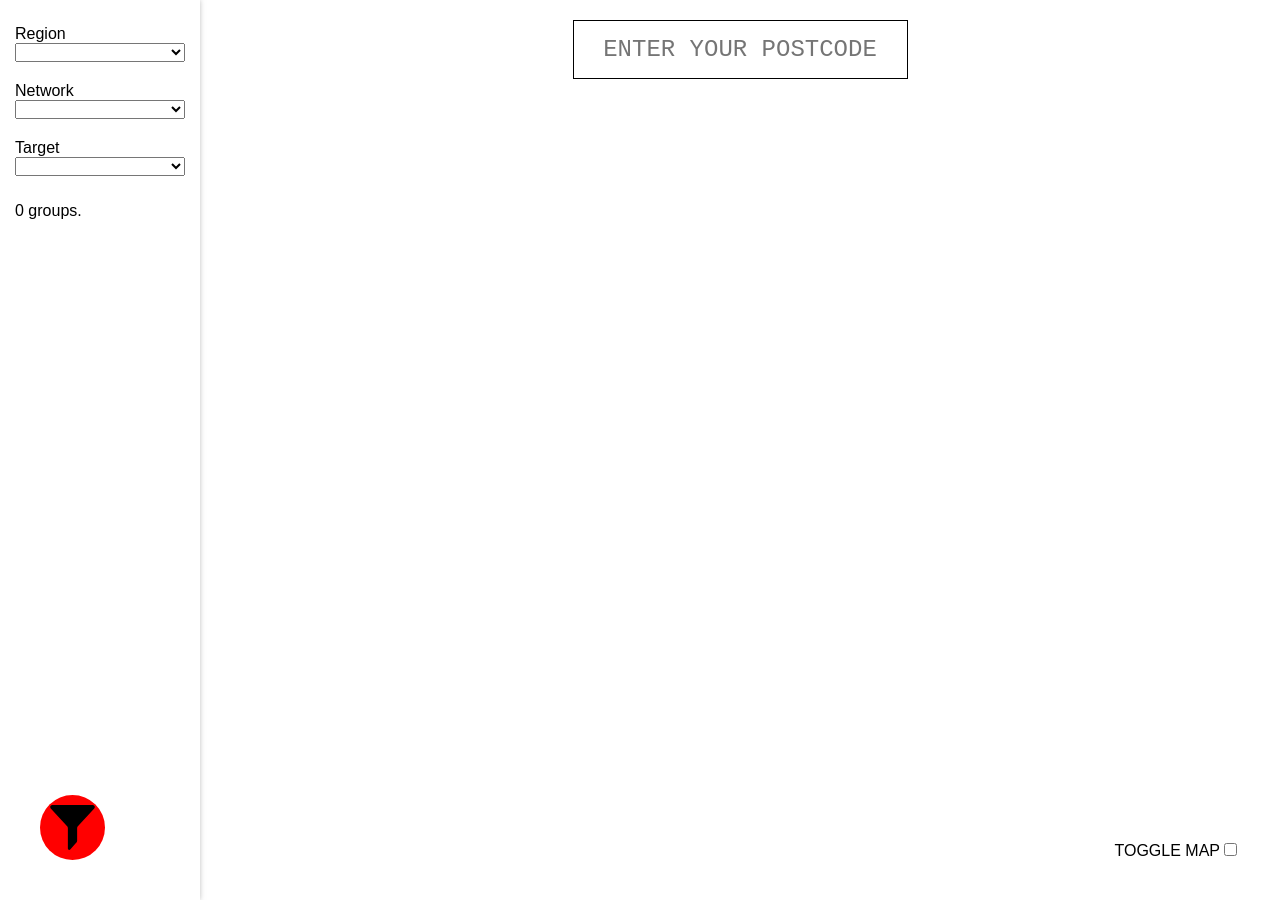
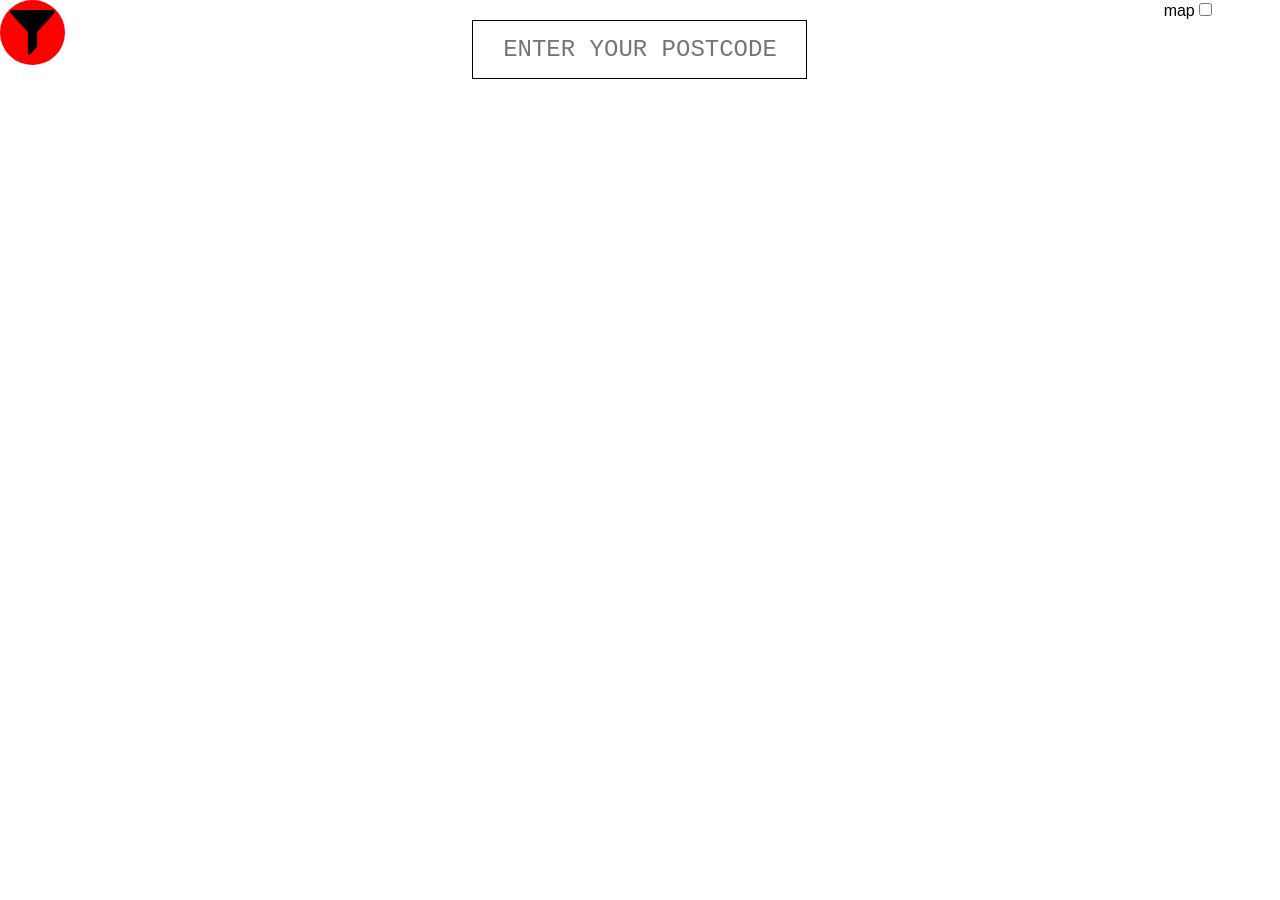
Before and after one commit to joe-irving/GroupContactMap, a Jekyll site: the page built from index.md, in a window 1280 px wide. Built offline with Jekyll 4.4.1, drawn with Linux system fonts in a browser that asks for light colours.

Commit message:
fix: hide filters and make more mobile friendly

```diff
--- a/_layouts/listing.html
+++ b/_layouts/listing.html
@@ -27,7 +27,17 @@ layout: none
     <body>
         {% raw %}
         <div id="listing-app" class="listing-app">
-            <div class="listing-content" :class="{mapMode: showMap}" >
+            <div class="listing-content" :class="{mapMode: showMap}" @click="hideFilters">
+                <div class="toggle-filters">
+                    <label for="toggle-filter-check">
+                        <svg viewBox="0 0 971.986 971.986" style="enable-background:new 0 0 971.986 971.986;">
+                            <path d="M370.216,459.3c10.2,11.1,15.8,25.6,15.8,40.6v442c0,26.601,32.1,40.101,51.1,21.4l123.3-141.3 c16.5-19.8,25.6-29.601,25.6-49.2V500c0-15,5.7-29.5,15.8-40.601L955.615,75.5c26.5-28.8,6.101-75.5-33.1-75.5h-873 c-39.2,0-59.7,46.6-33.1,75.5L370.216,459.3z"/>
+                        </svg>
+
+                    </label>
+                    <span class="filter-count" v-if="filterCount > 0">{{ filterCount }}</span>
+                    <input type="checkbox"id="toggle-filter-check" v-model="showFilters">
+                </div>
                 <div class="filters" :class="{ show: showFilters }" @click="updateMapPoints">
                     <form class="filter-form">
                         <div class="filter" v-if="filters.region.display">
@@ -58,16 +68,21 @@ layout: none
                                 <option :value="target.id" v-for="target in targets">{{ target.name }}</option>
                             </select>
                         </div>
+                        <div class="groups-count"><span class="group-number">{{ filteredGroups.length }}</span> group<span v-if="filteredGroups.length != 1">s</span>.</div>
                     </form>
-                    <div class="groups-count"><span class="group-number">{{ filteredGroups.length }}</span> group<span v-if="filteredGroups.length != 1">s</span>.</div>
+                </div>
+                <div class="toggle-map">
+                    <label for="toggle-map-check">map</label>
+                    <input type="checkbox" id="toggle-map-check" v-model="showMap">
                 </div>
                 <div class="map-section"  :class="{ hide: !showMap }">
                     <div class="map" id="group-map"></div>
                 </div>
+                <div class="postcode-lookup-form" v-if="!showMap">
+                    <input type="text" placeholder="Enter your postcode" v-model="postcode" @keyup="postcodeSearch">
+                </div>
                 <div class="directory-container" :class="{ sidebar: showMap }">
-                    <div class="postcode-lookup-form" v-if="!showMap">
-                        <input type="text" placeholder="Enter your postcode" v-model="postcode" @keyup="postcodeSearch">
-                    </div>
+
                     <div class="postcode-directory"  v-if="postcodePlace">
                         <h1>{{ postcodePlace.name }}</h1>
                         <div class="directory">
@@ -101,7 +116,7 @@ layout: none
 
             </div>
 
-            <div class="toggle-filters">
+            <!-- <div class="toggle-filters">
                 <label for="toggle-filter-check">
                     <svg viewBox="0 0 971.986 971.986" style="enable-background:new 0 0 971.986 971.986;">
 	                    <path d="M370.216,459.3c10.2,11.1,15.8,25.6,15.8,40.6v442c0,26.601,32.1,40.101,51.1,21.4l123.3-141.3 c16.5-19.8,25.6-29.601,25.6-49.2V500c0-15,5.7-29.5,15.8-40.601L955.615,75.5c26.5-28.8,6.101-75.5-33.1-75.5h-873 c-39.2,0-59.7,46.6-33.1,75.5L370.216,459.3z"/>
@@ -110,11 +125,11 @@ layout: none
                 </label>
                 <span class="filter-count" v-if="filterCount > 0">{{ filterCount }}</span>
                 <input type="checkbox"id="toggle-filter-check" v-model="showFilters">
-            </div>
-            <div class="toggle-map">
+            </div> -->
+            <!-- <div class="toggle-map">
                 <label for="toggle-map-check">TOGGLE MAP</label>
                 <input type="checkbox" id="toggle-map-check" v-model="showMap">
-            </div>
+            </div> -->
         </div>
         {% endraw %}
     </body>
--- a/_sass/map.scss
+++ b/_sass/map.scss
@@ -13,32 +13,48 @@ body {
 .listing-app {
     .listing-content {
         display: grid;
-        grid-template-columns: $sidebar-width*2/3 1fr $sidebar-width;
-        grid-template-rows: 100vh;
-        .filter {
-            grid-row-start: 1;
-            grid-row-end: 2;
-            grid-column-start: 1;
-            grid-column-end: 2;
+        // grid-template-columns: min(50px, 1fr) min($sidebar-width, 2fr) 3fr min($sidebar-width, 2fr) min(50px, 1fr);
+        grid-template-columns: 1fr 2fr 5fr 2fr 1fr;
+        grid-template-rows: 1fr 2fr 5fr 2fr 1fr;
+        max-height: 100vh;
+        .toggle-filters {
+            grid-row: 1 / span 1;
+            grid-column: 1 / span 1;
+            z-index: 100;
+        }
+        .filters {
+            grid-row: 1 / span 2;
+            grid-column: 1 / span 2;
+            z-index: 101;
+        }
+        .postcode-lookup-form {
+            grid-row: 1 / span 1;
+            grid-column: 2 / span 3;
+        }
+        .toggle-map {
+            grid-row: 1 / span 1;
+            grid-column: 5 / span 1;
         }
         .directory-container {
-            grid-row: 1 / span 1;
-            grid-column: 2 / span 2;
+            grid-row: 2 / span 4;
+            grid-column: 1 / span 5;
             overflow-y: scroll;
             z-index: 2;
             &.sidebar {
-                grid-column: 3 / span 1;
+                grid-column: 4 / span 2;
+                grid-row: 1 / span 5;
             }
         }
         .map-section {
-            grid-column: 2 / span 2;
-            grid-row: 1 / span 1;
+            grid-column: 1 / span 5;
+            grid-row: 1 / span 5;
             z-index: 1;
             &.hide {
                 z-index: -1;
                 visibility: hidden;
             }
         }
+
     }
     .filters {
         &.show{
@@ -49,19 +65,17 @@ body {
         }
         box-shadow: 0 0 5px rgba(grey, 0.5);
         background-color: white;
-        padding: 15px;
         // z-index: 1;
         .filter {
             display: flex;
             flex-direction: column;
-            padding: 10px 0;
         }
     }
     .toggle-filters {
-        position: fixed;
-        bottom: 40px;
-        left: 40px;
-        z-index: 100;
+        // position: fixed;
+        // bottom: 40px;
+        // left: 40px;
+        // z-index: 100;
         .filter-count{
             position: absolute;
             top: 0;
@@ -83,10 +97,10 @@ body {
         }
     }
     .toggle-map {
-        position: fixed;
-        bottom: 40px;
-        right: 40px;
-        z-index: 100;
+        // position: fixed;
+        // bottom: 40px;
+        // right: 40px;
+        // z-index: 100;
     }
 
     .map {
--- a/assets/js/listing.js
+++ b/assets/js/listing.js
@@ -27,7 +27,7 @@ let listingApp = createApp({
                 }
             },
             showMap: false,
-            showFilters: true,
+            showFilters: false,
             groupMap: {},
             groupMarkers: null,
             postcode: "",
@@ -208,6 +208,11 @@ let listingApp = createApp({
             places.sort((p1, p2) => p1.distance - p2.distance);
             this.postcodePlace = places[0];
             console.log(places[0]);
+        },
+        hideFilters(e) {
+            if (!e.target.closest(".filters")){
+                this.showFilters = false;
+            }
         }
     },
     mounted(){
```
